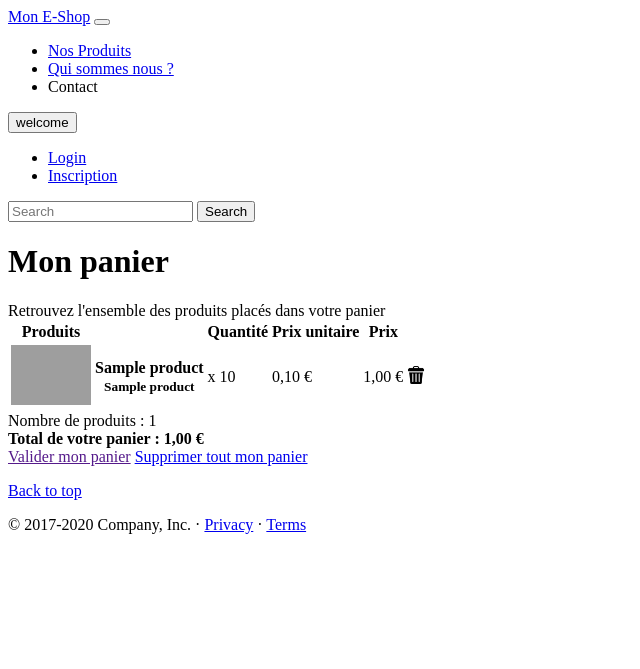
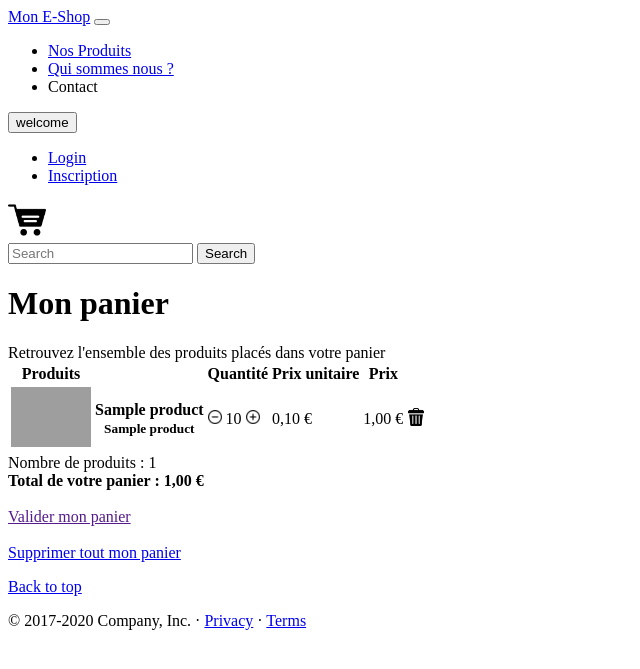
Before and after one commit to Lecogoni/eshop-symphony6, a Symfony app: template templates/cart/index.html.twig in a window 1280 px wide. Shown: the top 669 px of the page, without its empty margins (0-640 px from the left). Run offline with Twig, Linux system fonts and the light colour scheme; the template is opened without the code that fills it: most values are stand-ins (such as "Sample title", 1, 10 or a date in 2020); some libraries are stand-ins or nearby versions; grey boxes are pictures that could not be loaded.

Commit message:
add minus and plus btn on cart item -> decrease, increase product quantity in the cart

```diff
--- a/templates/base.html.twig
+++ b/templates/base.html.twig
@@ -42,6 +42,7 @@
                             </button>
                             <ul class="dropdown-menu" aria-labelledby="btnGroupDrop1">
                             <li><a class="dropdown-item" href="{{ path('app_account')}}">Mon Compte</a></li>
+                            <li><a class="dropdown-item" href="{{ path('admin')}}">Admin Dashboard</a></li>
                             <li><a class="dropdown-item" href="{{ path('app_logout')}}">Logout</a></li>
                             </ul>
                         {% else %}
@@ -53,6 +54,9 @@
                             <li><a class="dropdown-item" href="{{ path('app_register')}}">Inscription</a></li>
                             </ul>
                         {% endif %}
+                    </div>
+                    <div class="me-3">
+                        <a href="{{ path('app_cart') }}"><img src="{{ asset ('images/shopping-cart.png') }}" alt="mon panier" height="38px"></a>
                     </div>
                     <input class="form-control me-2" type="search" placeholder="Search" aria-label="Search">
                     <button class="btn btn-outline-success" type="submit">Search</button>
--- a/templates/cart/index.html.twig
+++ b/templates/cart/index.html.twig
@@ -29,7 +29,11 @@
                             <img src="uploads/{{item.product.illustration}}" alt="{{ item.product.name }}" height="60px">
                         </th>
                         <th>{{item.product.name}}<br><small>{{item.product.subtitle}}</small></th>
-                <td>x {{item.quantity}}</td>
+                        <td>
+                            <a href="{{ path('app_cart_decrease', {'id' : item.product.id }) }}"><img src="{{ asset ('images/minus.png') }}" alt="enlever" height="14px" class="me-2"></a>
+                            {{item.quantity}}
+                            <a href="{{ path('app_cart_add', {'id' : item.product.id }) }}"><img src="{{ asset ('images/add.png') }}" alt="ajouter un produit" height="14px" class="ms-2"></a>
+                        </td>
                         <td>{{ (item.product.price / 100) | number_format(2, ',', '.')}} €</td>
                         <td>{{ ((item.quantity * item.product.price) / 100) | number_format(2, ',', '.')}} €</td>
                         <td>
@@ -43,9 +47,9 @@
 
         <div class='text-end'>
             Nombre de produits : {{cart|length}}<br>
-        <b>Total de votre panier : {{ (total / 100) | number_format(2, ',', '.')}} €</b><br>
-        <a href="" class"btn btn-primary">Valider mon panier</a>
-        <a href="{{ path('app_cart_remove') }}" class"btn btn-primary">Supprimer tout mon panier</a>
+            <b>Total de votre panier : {{ (total / 100) | number_format(2, ',', '.')}} €</b><br><br>
+            <a href="" class="btn btn-success col-12">Valider mon panier</a><br><br>
+            <a href="{{ path('app_cart_remove')}}" class="btn btn-danger">Supprimer tout mon panier</a>
         </div>
     {% else %}
         <hr>
@@ -54,6 +58,8 @@
 </div>
 {% endblock %}
 
-{# <i class="fa-solid fa-trash-can"></i>
+{#
+<i class="fa-solid fa-trash-can"></i>
 <i class="fa-solid fa-plus"></i>
-<i class="fa-solid fa-minus"></i> #}
+<i class="fa-solid fa-minus"></i>
+#}
```
Also changed, not shown: src/Classe/Cart.php (+23 -0 lines), src/Controller/CartController.php (+19 -5 lines), public/images/shopping-cart.png. Lines whose indentation alone changed are shown as unchanged.
